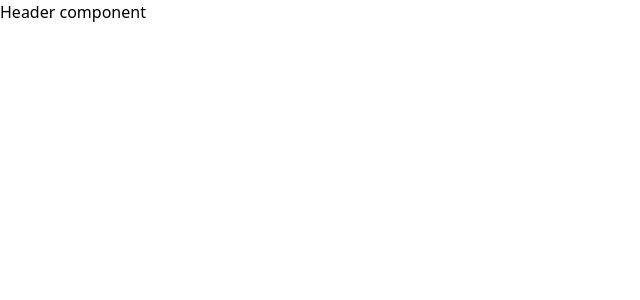
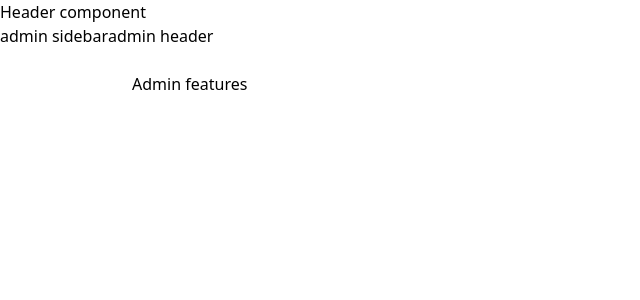
Before and after one commit to Gauravmehra88/mern-ecommerce, a React (Vite) app in the folder client/: page /admin/features in a window 1280 px wide. Before the commit this address had no page. Shown: the top 300 px of the page, without its empty margins (0-640 px from the left). Built offline with nearby package versions, Linux system fonts and the light colour scheme.

Commit message:
adding auth and admin  pages

```diff
--- a/client/src/App.jsx
+++ b/client/src/App.jsx
@@ -2,6 +2,11 @@
 import AuthLayout from "./components/auth/layout"
 import AuthLogin from "./pages/auth/login"
 import AuthRegister from "./pages/auth/register"
+import AdminDashboard from "./pages/admin-view/dashboard"
+import AdminProducts from "./pages/admin-view/products"
+import AdminOrders from "./pages/admin-view/orders"
+import AdminFeatures from "./pages/admin-view/feature"
+import AdminLayout from "./components/admin-view/layout"
 
 
 
@@ -19,9 +24,13 @@
              <Route path="login" element={<AuthLogin/>}/>
              <Route path="register" element={<AuthRegister/>}/>
            </Route>
+           <Route path="/admin" element={<AdminLayout/>}>
+             <Route path="dashboard" element={<AdminDashboard/>}/>
+             <Route path="products" element={<AdminProducts/>}/>
+             <Route path="orders" element={<AdminOrders/>}/>
+             <Route path="features" element={<AdminFeatures/>}/>
+           </Route>
           </Routes>
-
-
         </div>
 
 
--- /dev/null
+++ b/client/src/components/admin-view/header.jsx
@@ -0,0 +1,7 @@
+function AdminHeader() {
+ return(
+         <div>admin header</div>
+    );
+
+}
+export default AdminHeader;
--- /dev/null
+++ b/client/src/components/admin-view/layout.jsx
@@ -0,0 +1,27 @@
+import { Outlet } from "react-router-dom";
+import Adminsidebar from "./sidebar";
+import AdminHeader from "./header";
+
+
+function AdminLayout() {
+    return (
+        <div className="flex min-h-screen w-full">
+
+           {/*admin ka sidebar scection*/}
+           <Adminsidebar/>
+
+           <div className="flex flex-1 flex-col">
+
+            {/*admin ka header part*/}
+            <AdminHeader/>
+
+            <main className="flex-1 flex bg-muted/40 p-4 md:p-6">
+              <Outlet/>
+            </main>
+
+           </div>
+        </div>
+    );
+}
+
+export default AdminLayout;
--- /dev/null
+++ b/client/src/components/admin-view/sidebar.jsx
@@ -0,0 +1,7 @@
+function Adminsidebar() {
+return(
+         <div>admin sidebar</div>
+    );
+
+}
+export default Adminsidebar;
--- /dev/null
+++ b/client/src/pages/admin-view/dashboard.jsx
@@ -0,0 +1,8 @@
+function AdminDashboard() {
+    return (
+    <div>Admin dashboard</div>
+    );
+
+}
+
+export default AdminDashboard;
--- /dev/null
+++ b/client/src/pages/admin-view/feature.jsx
@@ -0,0 +1,8 @@
+function AdminFeatures() {
+    return (
+    <div>Admin features</div>
+);
+
+}
+
+export default AdminFeatures;
--- /dev/null
+++ b/client/src/pages/admin-view/orders.jsx
@@ -0,0 +1,7 @@
+function AdminOrders() {
+    return (
+    <div>Admin orders</div>
+);
+}
+
+export default AdminOrders;
--- /dev/null
+++ b/client/src/pages/admin-view/products.jsx
@@ -0,0 +1,6 @@
+function AdminProducts() {
+    return <div>Admin products</div>
+
+}
+
+export default AdminProducts;
```
